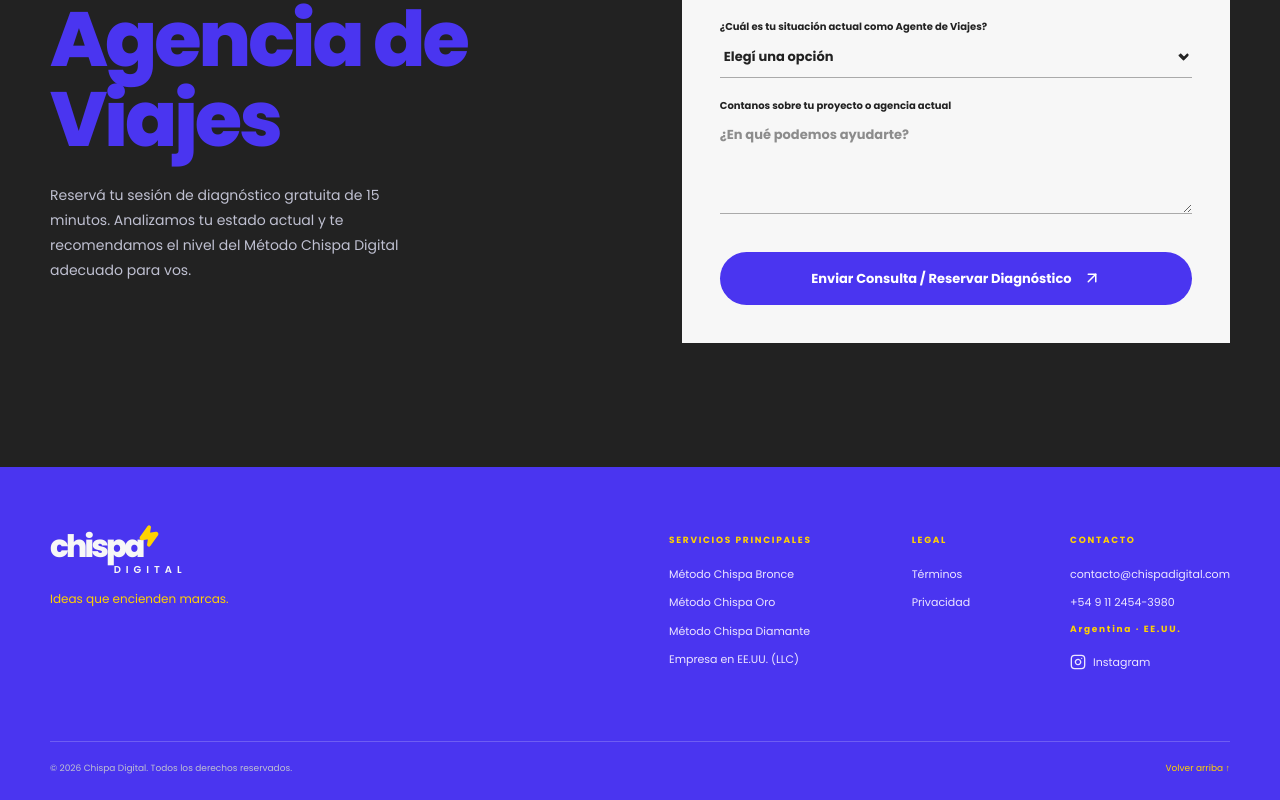
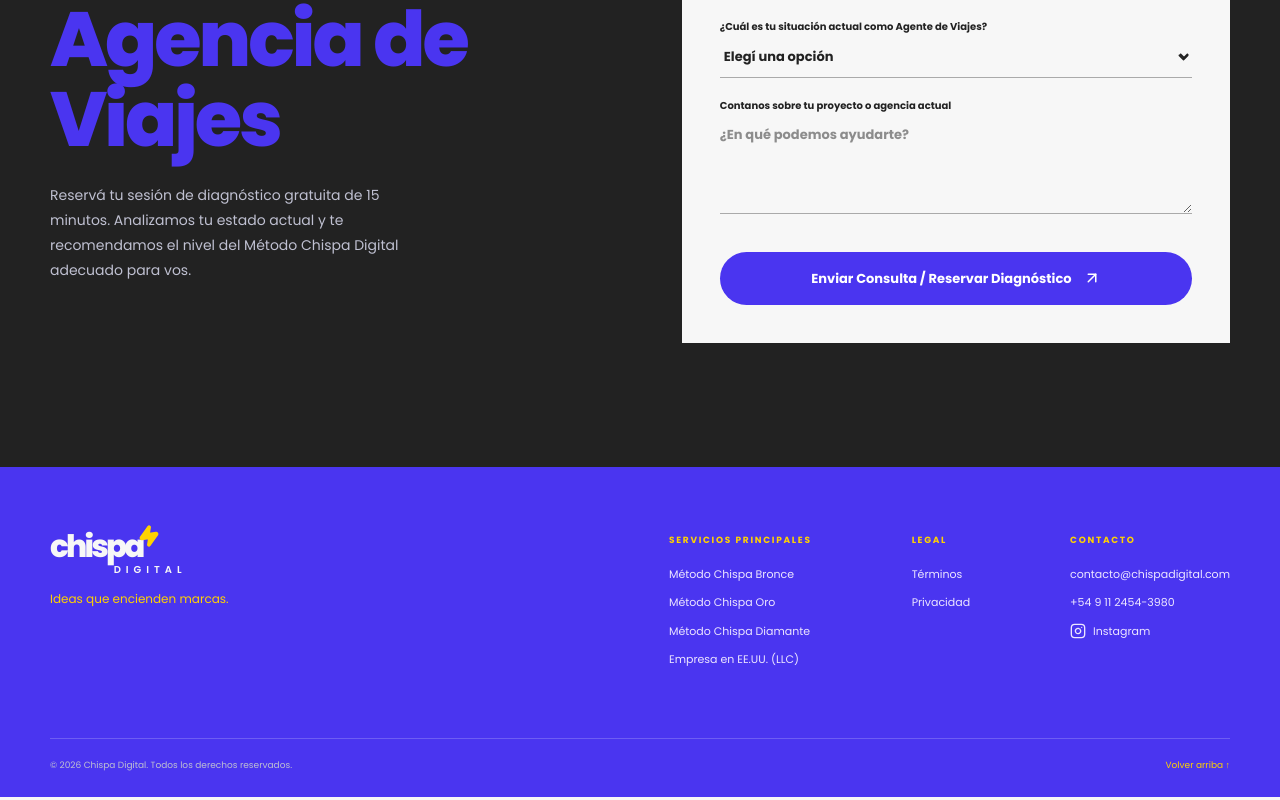
Before and after one commit to ChispaDigital/chispa-travel, a React (Vite) app: page / in a window 1280 px wide. Shown: the part 7815-8615 px from the top of the page. Built offline with nearby package versions, Linux system fonts and the light colour scheme.

Commit message:
Eliminar 'Argentina · EE.UU.' del footer

```diff
--- a/src/App.tsx
+++ b/src/App.tsx
@@ -894,7 +894,6 @@
                 contacto@chispadigital.com
               </a>
               <a href="tel:+5491124543980">+54 9 11 2454-3980</a>
-              <span>Argentina · EE.UU.</span>
               <a
                 href="https://www.instagram.com/chispadigital.ar/"
                 target="_blank"
```
